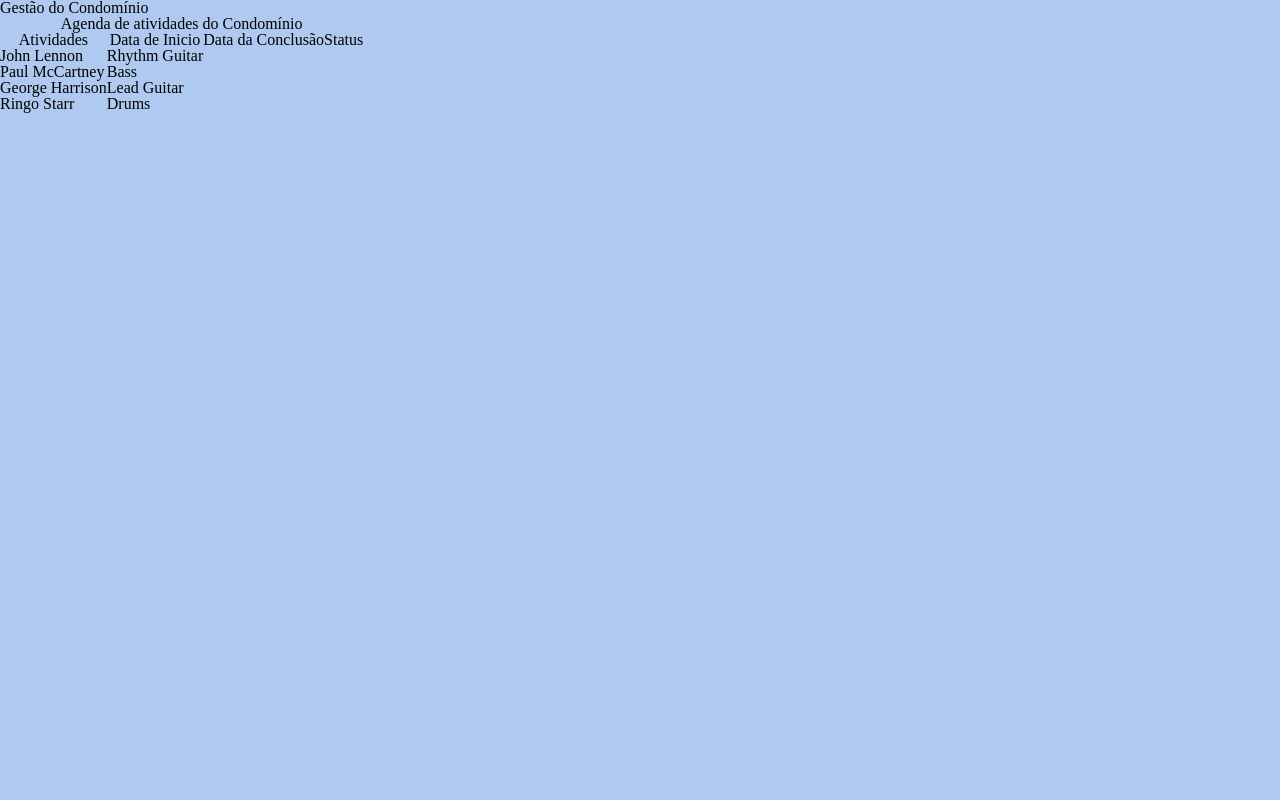
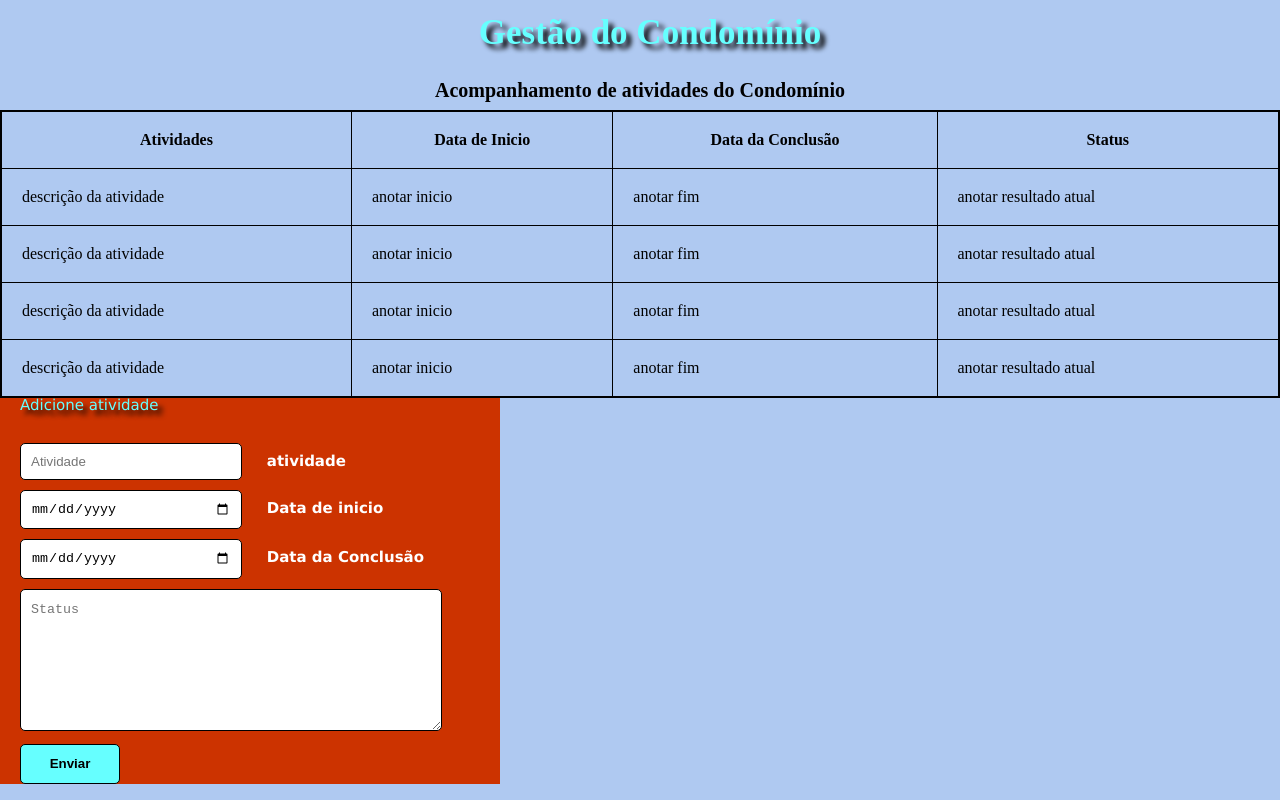
Before and after one commit to cacovidigal/agendadocondominio, a plain HTML site: page index.html in a window 1280 px wide. Drawn offline with Linux system fonts and the light colour scheme.

Commit message:
ajuste da tabela e formulario de incersão

```diff
--- a/index.html
+++ b/index.html
@@ -12,13 +12,13 @@
     <title>Condominio</title>
 </head>
 <body>
-    <div>
+    <div class="titulo_site">
         <h1>Gestão do Condomínio</h1>
     </div>
     <div class="agenda">
 
         <table>
-            <caption>Agenda de atividades do Condomínio</caption>
+            <caption>Acompanhamento de atividades do Condomínio</caption>
             <thead>
                 <tr>
                     <th>Atividades</th>
@@ -30,25 +30,51 @@
 
             <tbody>
                 <tr>
-                    <td>John Lennon</td>
-                    <td>Rhythm Guitar</td>
+                    <td>descrição da atividade</td>
+                    <td>anotar inicio</td>
+                    <td>anotar fim</td>
+                    <td>anotar resultado atual</td>
                   </tr>
                   <tr>
-                    <td>Paul McCartney</td>
-                    <td>Bass</td>
+                    <td>descrição da atividade</td>
+                    <td>anotar inicio</td>
+                    <td>anotar fim</td>
+                    <td>anotar resultado atual</td>
                   </tr>
                   <tr>
-                    <td>George Harrison</td>
-                    <td>Lead Guitar</td>
+                    <td>descrição da atividade</td>
+                    <td>anotar inicio</td>
+                    <td>anotar fim</td>
+                    <td>anotar resultado atual</td>
                   </tr>
                   <tr>
-                    <td>Ringo Starr</td>
-                    <td>Drums</td>
+                    <td>descrição da atividade</td>
+                    <td>anotar inicio</td>
+                    <td>anotar fim</td>
+                    <td>anotar resultado atual</td>
                   </tr>
             </tbody>
         </table>
 
     </div>
+
+    <form name="adicione_atividade">
+
+        <h1>Adicione atividade</h1>
+
+        <input type="text" id="atividadeid" placeholder="Atividade" required="required" name="atividade" />
+        <label for="atividade">atividade</label>
+
+        <input type="date" id="dataInicioid" placeholder="DD/MM/AAAA" name="dataInicio" />
+        <label for="dataInicio">Data de inicio</label>
+
+        <input type="date" id="dataFimid" placeholder="DD/MM/AAAA" name="dataFim" />
+        <label for="dataFim">Data da Conclusão</label>
+
+        <textarea placeholder="Status"></textarea>
+
+        <input type="submit" class="enviar" onclick="Enviar();" value="Enviar" />
+      </form>
 
 
     <footer>
--- a/style.css
+++ b/style.css
@@ -1,3 +1,87 @@
 body{
     background-color: rgb(175, 201, 241);
 }
+.titulo_site{
+    text-align: center;
+    margin-top: 15px;
+    margin-bottom: 30px;
+    font-size: 35px;
+    font-weight: 800;
+
+}
+table{
+    width: 100%;
+
+    border: 2px solid;
+
+}
+tr td, tr th{
+    border: 1px solid;
+    padding: 20px ;
+}
+th{
+    font-weight: 700;
+}
+caption{
+    font-size: 20px;
+    font-weight: 700;
+    margin-bottom: 10px;
+}
+
+form {
+    font-family: Verdana,Tahoma,sans-serif;
+    font-size: 15px;
+    background-color: #CC3300;
+    max-width: 500px;
+}
+
+h1 {
+    margin-bottom: 20px;
+    margin-left: 20px;
+    color: #66FFFF;
+    text-shadow: 5px 5px 5px black;
+}
+
+input, textarea {
+    width: 200px;
+    padding: 10px;
+    color: black;
+    margin-left: 20px;
+    margin-top: 10px;
+    -webkit-border-radius: 5px;
+    -moz-border-radius: 5px;
+    border: 1px solid;
+}
+
+input:hover, textarea:hover, input:focus, textarea:focus {
+    border-color: #000066;
+    box-shadow: 5px 0px 9px #FFFF00;
+    background-color: #66FFFF;
+    color: black;
+    font-weight: bold;
+}
+
+.enviar {
+    background-color: #66FFFF;
+    height: 40px;
+    width: 100px;
+    font-weight: bold;
+    border-radius: 5px;
+    -webkit-border-radius: 5px;
+    -moz-border-radius: 5px;
+    border: 1px solid;
+    color: black;
+}
+
+textarea {
+    width: 400px;
+    height: 120px;
+    line-height: 20px;
+    max-width: 400px;
+}
+
+form label {
+    margin-left: 20px;
+    color: #FFFFFF;
+    font-weight: bold;
+}
```
